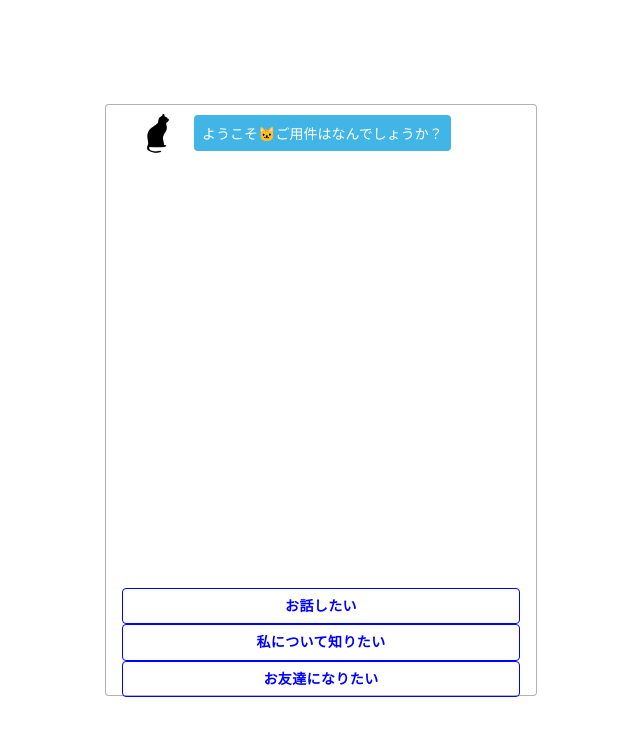
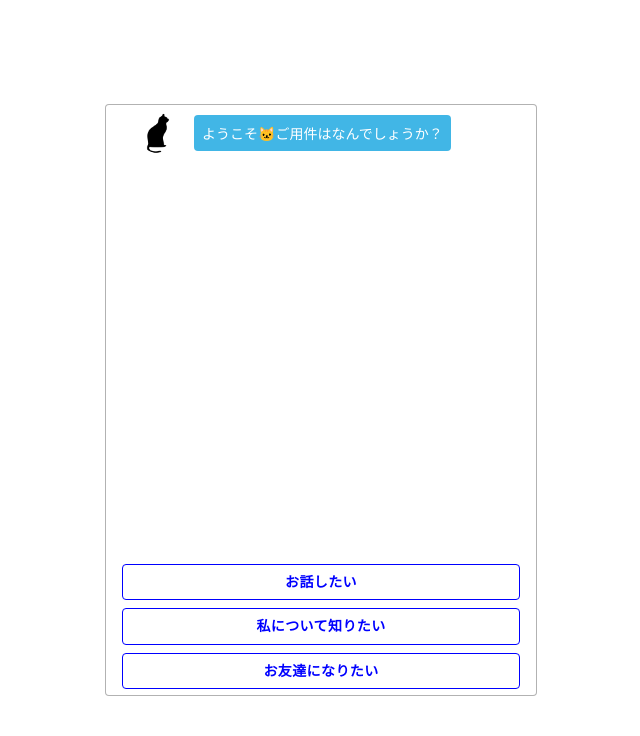
Before and after one commit to tani1220/chatbot, a React (Create React App) app: page / in a window 1280 px wide. Shown: the top 736 px of the page, without its empty margins (319-959 px from the left). Built offline with nearby package versions, Linux system fonts and the light colour scheme.

Commit message:
:pencil2: Fix typo.

```diff
--- a/src/components/Answer.jsx
+++ b/src/components/Answer.jsx
@@ -8,7 +8,7 @@ const useStyles = makeStyles(() =>
       borderColor: "blue",
       color: "blue",
       fontWeight: 600,
-      marginBotton: "8px",
+      marginBottom: "8px",
     },
   })
 );
```
